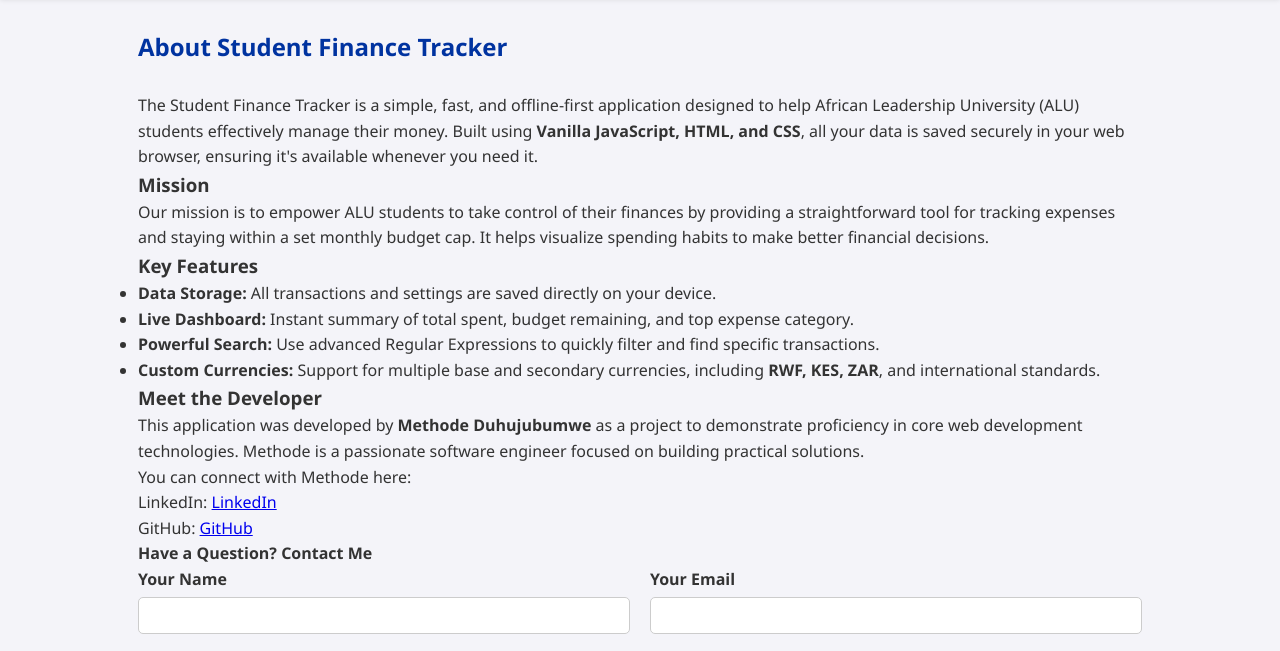
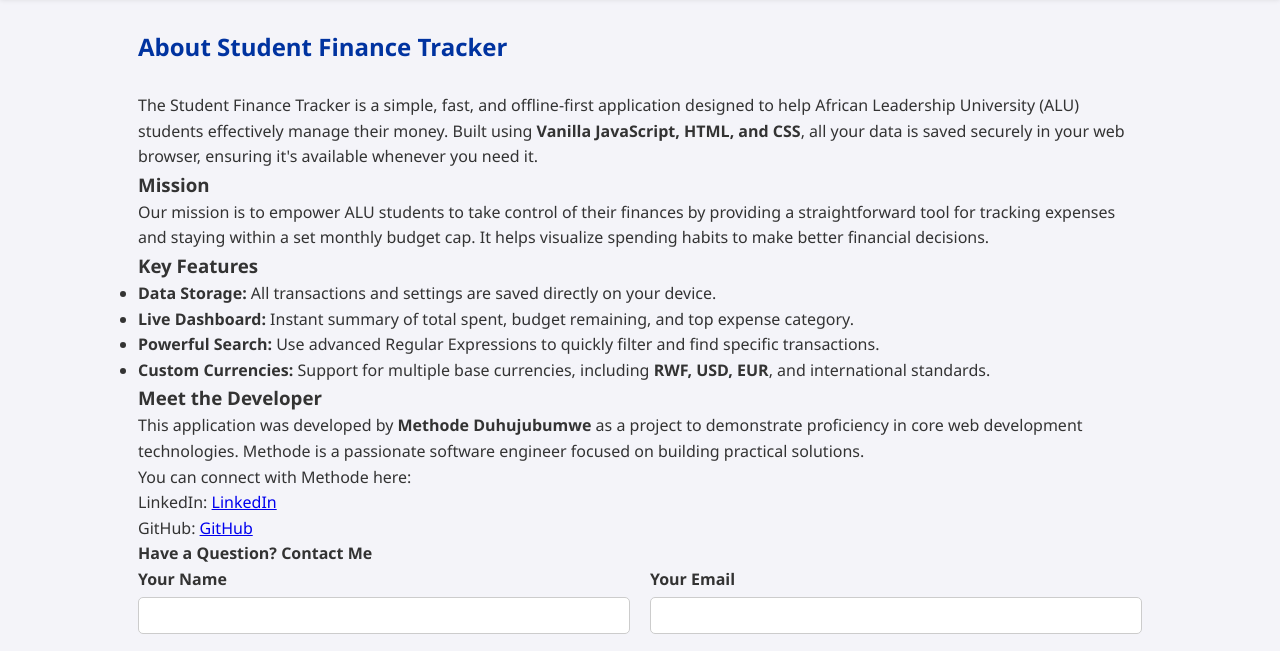
Before and after one commit to dumethode/frontend-finance-tracker, a plain HTML site: page about.html in a window 1280 px wide. Shown: the part 99-750 px from the top of the page. Drawn offline with Linux system fonts and the light colour scheme.

Commit message:
Update supported currencies in about.html

```diff
--- a/about.html
+++ b/about.html
@@ -46,7 +46,7 @@
                         <li><strong>Data Storage:</strong> All transactions and settings are saved directly on your device.</li>
                         <li><strong>Live Dashboard:</strong> Instant summary of total spent, budget remaining, and top expense category.</li>
                         <li><strong>Powerful Search:</strong> Use advanced Regular Expressions to quickly filter and find specific transactions.</li>
-                        <li><strong>Custom Currencies:</strong> Support for multiple base and secondary currencies, including <strong>RWF, KES, ZAR</strong>, and international standards.</li>
+                        <li><strong>Custom Currencies:</strong> Support for multiple base currencies, including <strong>RWF, USD, EUR</strong>, and international standards.</li>
                     </ul>
 
                     <h3>Meet the Developer</h3>
```
